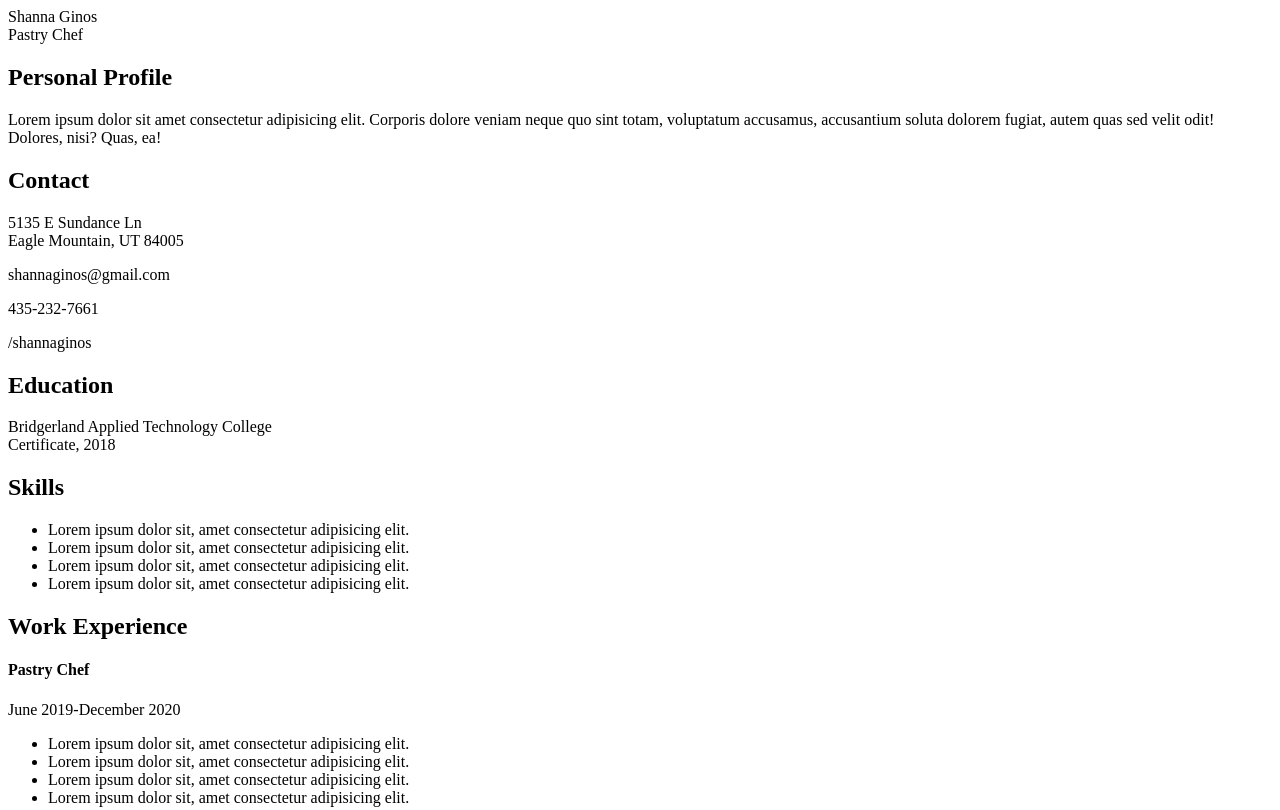
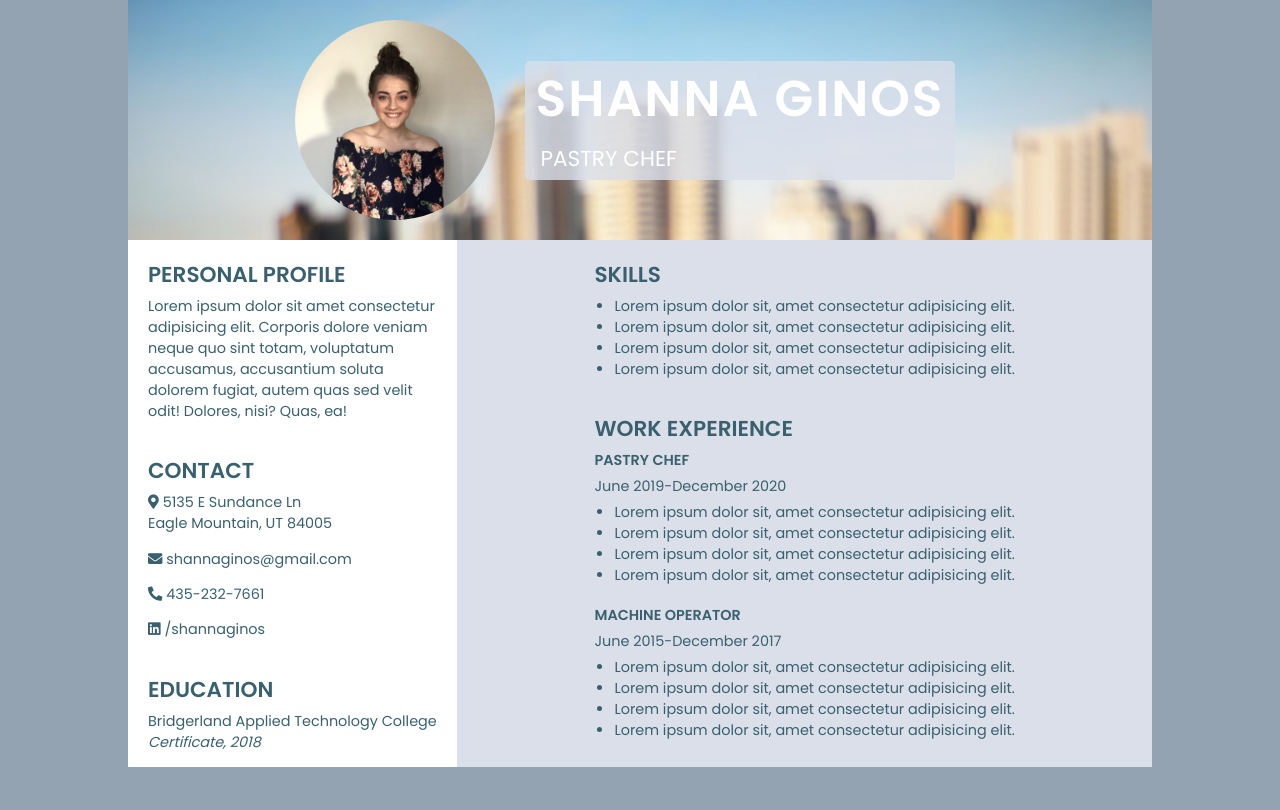
Before and after one commit to sginos2/SASS-Resume, a plain HTML site: page index.html in a window 1280 px wide. Shown: the top 810 px of the page. Drawn offline with Linux system fonts and the light colour scheme.

Commit message:
styled HTML with SASS, added images

```diff
--- a/index.html
+++ b/index.html
@@ -1,17 +1,22 @@
 <!DOCTYPE html>
 <html>
     <head>
-        <link rel="stylesheet" href="/css/styles.css">
         <title>Resume</title>
         <meta charset="UTF-8">
+        <link rel="stylesheet" href="./css/styles.css">
+        <link rel="stylesheet" href="https://cdnjs.cloudflare.com/ajax/libs/font-awesome/5.15.2/css/all.min.css">
+        <link rel="preconnect" href="https://fonts.gstatic.com">
+        <link href="https://fonts.googleapis.com/css2?family=Poppins:wght@200;400;600;900&display=swap" rel="stylesheet">
     </head>
     <body>
         <div class="container">
             <div class="tophero">
                 <div class="picture"></div>
                 <div class="topinfo">
-                    <div class="name">Shanna Ginos</div>
-                    <div class="title">Pastry Chef</div>
+                    <div class="name">
+                       <h1>Shanna Ginos</h1>
+                    </div>
+                    <div class="jobtitle">Pastry Chef</div>
                 </div>
             </div>
             <div class="main">
@@ -22,18 +27,14 @@
                     </div>
                     <div class="contact">
                         <h2>Contact</h2>
-                        <!-- location icon -->
-                        <p>5135 E Sundance Ln<br>Eagle Mountain, UT 84005</p>
-                        <!-- mail icon -->
-                        <p>shannaginos@gmail.com</p>
-                        <!-- phone icon -->
-                        <p>435-232-7661</p>
-                        <!-- linkedin icon -->
-                        <p>/shannaginos</p>
+                        <p><span><i class="fas fa-map-marker-alt"></i></span>  5135 E Sundance Ln<br>Eagle Mountain, UT 84005</p>
+                        <p><span><i class="fas fa-envelope"></i></span>  shannaginos@gmail.com</p>
+                        <p><span><i class="fas fa-phone-alt"></i></span>  435-232-7661</p>
+                        <p><span><i class="fab fa-linkedin"></i></span>  /shannaginos</p>
                     </div>
                     <div class="education">
                         <h2>Education</h2>
-                        <p>Bridgerland Applied Technology College<br>Certificate, 2018</p>
+                        <p>Bridgerland Applied Technology College<br><span>Certificate, 2018</span></p>
                     </div>
                 </div>
                 <div class="rightside">
--- /dev/null
+++ b/scss/_base.scss
@@ -0,0 +1,14 @@
+$darkblue: #3A606E;
+$mediumblue: #607B7D;
+$lightblue: #93A3B1;
+$lightgray: #dadfea;
+$myfontsize: 0.9em;
+
+body {
+    margin: 0;
+    padding: 0;
+    font-family: 'Poppins', sans-serif;
+    font-size: $myfontsize;
+    background-color: $lightblue;
+
+}
--- /dev/null
+++ b/scss/_left.scss
@@ -0,0 +1,56 @@
+@use 'base';
+
+%myheadings {
+    font-weight: 600;
+    text-transform: uppercase;
+    margin-bottom: 5px;
+}
+
+.leftside {
+    width: 30%;
+    display: flex;
+    flex-direction: column;
+    background-color: white;
+    margin: 10px;
+    padding: 0px 20px;
+    margin: 0 auto;
+    color: base.$darkblue;
+
+    .personal {
+
+
+        h2 {
+            @extend %myheadings;
+        }
+
+        p {
+            margin-top: 0px;
+        }
+    }
+
+    .contact {
+
+        h2 {
+            @extend %myheadings;
+        }
+
+        p {
+            margin-top: 0px;
+        }
+    }
+
+    .education {
+
+        h2{
+            @extend %myheadings;
+        }
+
+        p {
+            margin-top: 0px;
+
+            span {
+                font-style: italic;
+            }
+        }
+    }
+}
--- /dev/null
+++ b/scss/_right.scss
@@ -0,0 +1,48 @@
+@use 'base';
+@use 'left';
+
+.rightside {
+    width: 70%;
+    display: flex;
+    flex-direction: column;
+    background-color: base.$lightgray;
+    padding: 0px 10px;
+    color: base.$darkblue;
+
+    .skills {
+        margin: 0 auto;
+
+        h2 {
+            @extend %myheadings;
+        }
+
+        ul {
+            margin-left: -20px;
+            margin-top: 0px;
+
+        }
+    }
+
+    .experience {
+        margin: 0 auto;
+
+
+        h2, h4 {
+            @extend %myheadings;
+        }
+
+        h4:nth-of-type(1) {
+            margin-top: 0px;
+        }
+
+        p {
+            margin-top: 0px;
+            margin-bottom: 5px;
+        }
+
+        ul {
+            margin-left: -20px;
+            margin-top: 0px;
+        }
+    }
+}
--- /dev/null
+++ b/scss/_tophero.scss
@@ -0,0 +1,51 @@
+@use 'base';
+
+.tophero {
+    background-image:  url(../blurred-cityscape.jpg);
+    background-repeat: no-repeat;
+    background-size: cover;
+    background-position: top;
+    display: flex;
+    justify-content: center;
+    align-items: center;
+    padding: 20px;
+
+    .picture {
+        background-image: url(../shan.jpg);
+        width: 200px;
+        height: 200px;
+        background-position: 50% 40%;
+        border-radius: 100px;
+        background-size: cover;
+    }
+
+    .topinfo {
+        color: white;
+        background-color: rgba($color: base.$lightgray, $alpha: 0.8);
+        display: flex;
+        flex-direction: column;
+        padding-left: 40px;
+        text-align: left;
+        margin: 30px;
+        padding: 0px 10px;
+        border-radius: 5px;
+
+        .name {
+            text-transform: uppercase;
+
+            h1 {
+                font-size: 3.5em;
+                font-weight: 600;
+                letter-spacing: 2px;
+                margin: 0px;
+            }
+        }
+        .jobtitle {
+            text-transform: uppercase;
+            font-size: 1.5em;
+            padding: 5px;
+            margin: 0px;
+        }
+    }
+
+}
--- a/scss/styles.scss
+++ b/scss/styles.scss
@@ -0,0 +1,18 @@
+@use 'base';
+@use 'tophero';
+@use 'left';
+@use 'right';
+
+
+
+.container {
+    width: 80%;
+    margin: 0 auto;
+}
+
+.main {
+    display: flex;
+    flex-direction: row;
+    justify-content: space-between;
+    width: 100%;
+}
```
Also changed, not shown: blurred-cityscape.jpg (added), css/sc/scss/styles.css (deleted), css/styles.css, shan.jpg (added), 1 other file.
